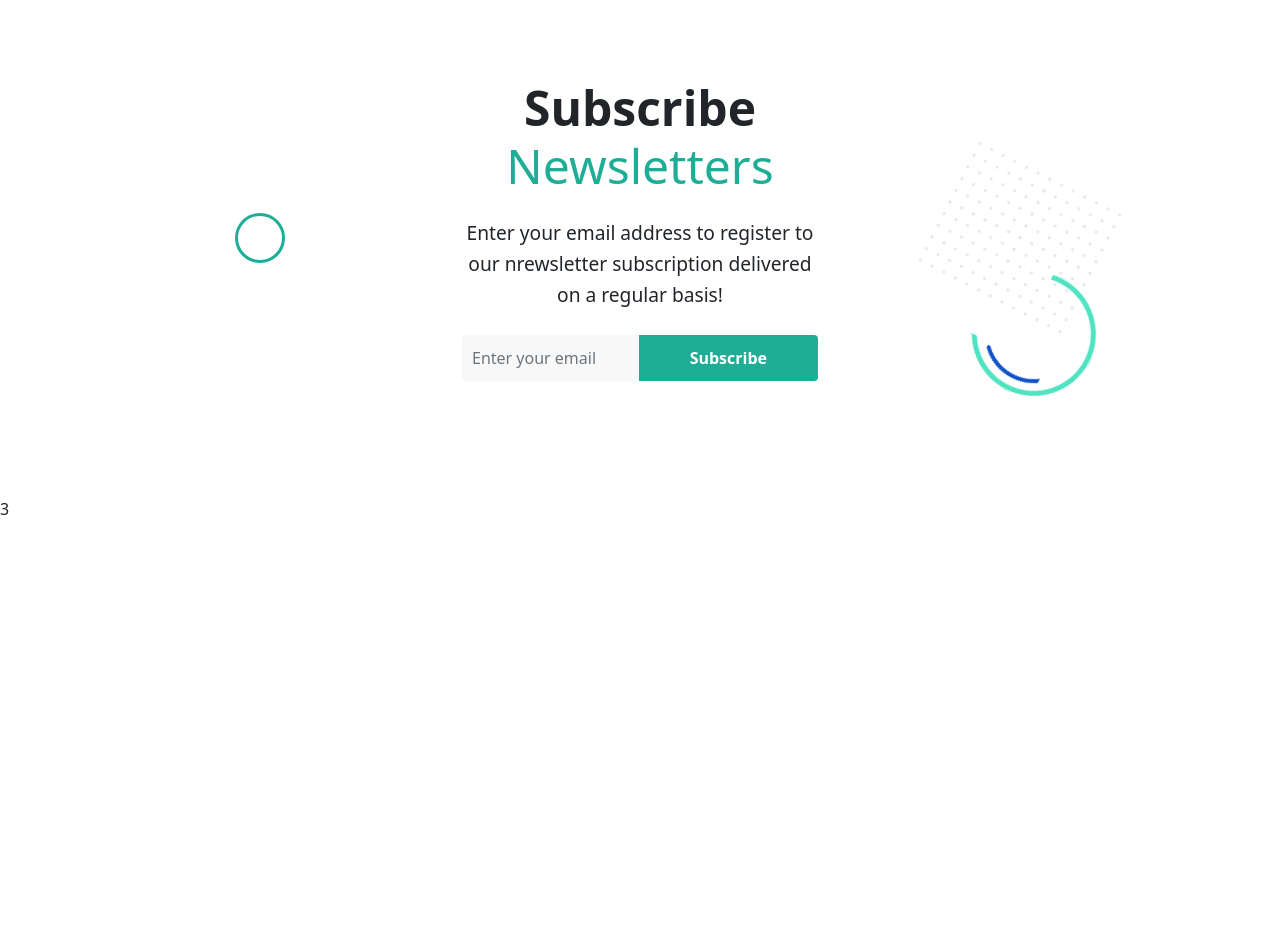
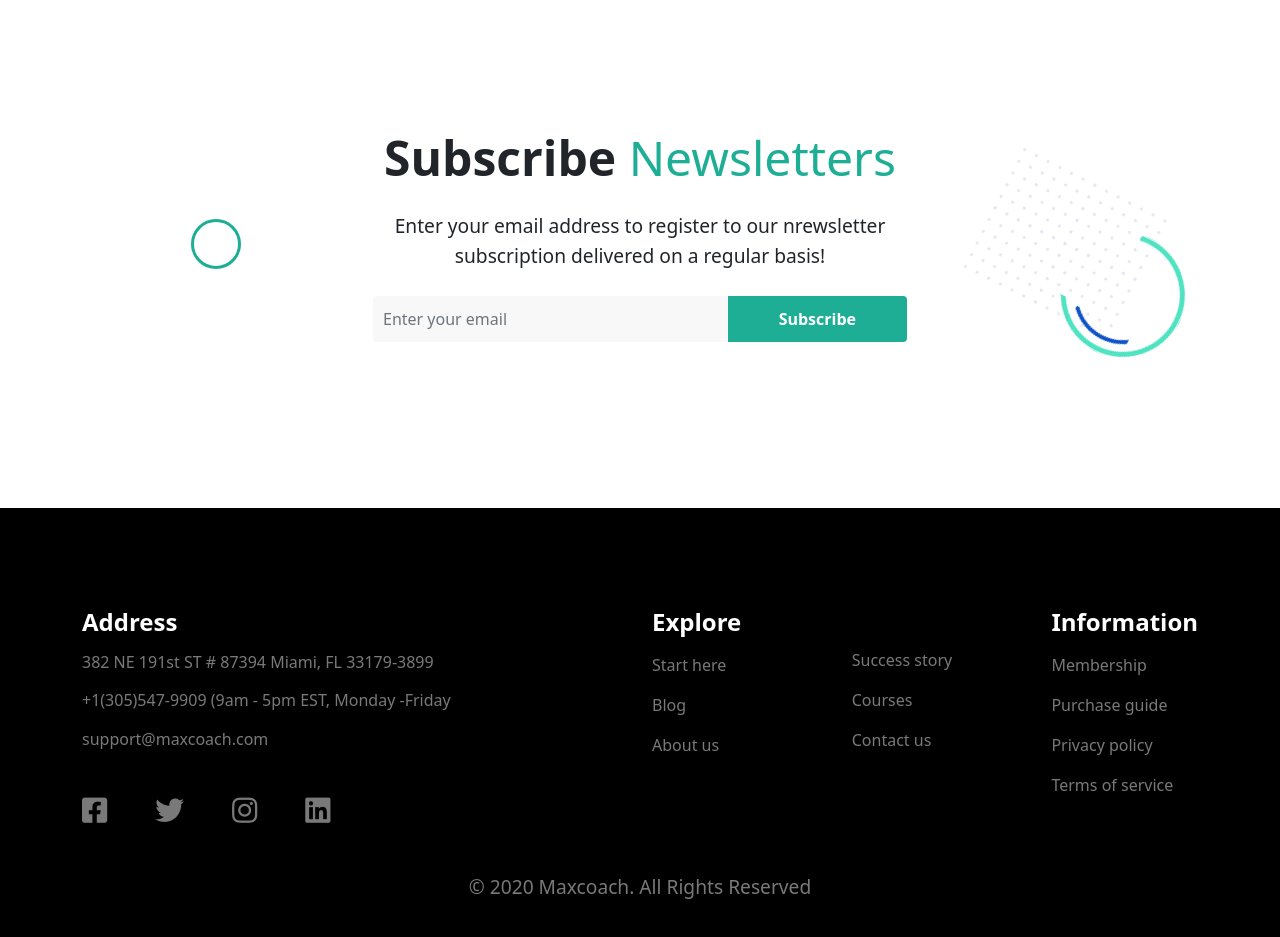
Before and after one commit to ElperdonXV/proj-html-vuejs, a Vue app: page / in a window 1280 px wide. Shown: the part 5840-6777 px from the top of the page. Before the commit the page ends 6361 px from the top, so only its background shows below. Built offline with nearby package versions, Linux system fonts and the light colour scheme.

Commit message:
Footer done

```diff
--- a/src/components/Footer.vue
+++ b/src/components/Footer.vue
@@ -1,5 +1,51 @@
 <template>
-  <footer>3</footer>
+  <footer>
+    <div class="container">
+      <div class="row mb-5">
+        <div class="col sx">
+          <h1 class="mb-3">Address</h1>
+          <h2>382 NE 191st ST # 87394 Miami, FL 33179-3899</h2>
+          <h2>+1(305)547-9909 (9am - 5pm EST, Monday -Friday</h2>
+          <h2>support@maxcoach.com</h2>
+          <div class="social d-flex gap-5 mt-5">
+            <a href=""><i class="fab fa-facebook-square"></i></a>
+            <a href=""><i class="fab fa-twitter"></i></a>
+            <a href=""><i class="fab fa-instagram"></i></a>
+            <a href=""> <i class="fab fa-linkedin"></i></a>
+          </div>
+        </div>
+        <div class="col">
+          <div class="row gap-5">
+            <div class="col">
+              <h1 class="mb-3">Explore</h1>
+              <ul>
+                <li><a href="">Start here</a></li>
+                <li><a href="">Blog</a></li>
+                <li><a href="">About us</a></li>
+              </ul>
+            </div>
+            <div class="col">
+              <ul class="without-heading">
+                <li><a href="">Success story</a></li>
+                <li><a href="">Courses</a></li>
+                <li><a href="">Contact us</a></li>
+              </ul>
+            </div>
+            <div class="col">
+              <h1 class="mb-3">Information</h1>
+              <ul>
+                <li><a href="">Membership</a></li>
+                <li><a href="">Purchase guide</a></li>
+                <li><a href="">Privacy policy</a></li>
+                <li><a href="">Terms of service</a></li>
+              </ul>
+            </div>
+          </div>
+        </div>
+      </div>
+      <h4 class="mt-4 copy">&copy; 2020 Maxcoach. All Rights Reserved</h4>
+    </div>
+  </footer>
 </template>
 
 <script>
@@ -12,5 +58,54 @@ export default {
 </script>
 
 <style lang="scss">
+@import "../assets/scss/partials/_variables.scss";
+  footer{
+    padding: 100px 0;
+    background-color: black;
+    h1{
+        color: white;
+        font-size: 1.5em;
+        font-weight: 700;
+      }
+    ul{
+      list-style: none;
+      padding: 0!important;
+      li{
+        margin-bottom: 1em;
+        a{
+          color: $boulder;
+          text-decoration: none;
+        }
+      }
+      li:hover a {
+        color: white;
+      }
+    }
+    .sx{
+      h2, i{
+        color: $boulder;
+      }
+      h2{
+        font-size: 1em;
+        margin-bottom: 1.2em;
+        font-weight: 500;
+      }
+      i{
+        font-size: 1.8em;
+      }
+      i:hover{
+        color: white;
+        cursor: pointer;
+      }
 
+    }
+    .copy{
+      color: $boulder;
+      text-align: center;
+      font-size: 1.2em;
+    }
+    .without-heading{
+      margin-top: 2.5em;
+    }
+  }
 </style>
--- a/src/components/Newsletter.vue
+++ b/src/components/Newsletter.vue
@@ -6,7 +6,7 @@
                   <div class="circle">
                   </div>
               </div>
-              <div class="col flex-grow-2  d-flex flex-column justify-content-center align-items-center mycol">
+              <div class="col d-flex flex-column justify-content-center align-items-center mycol">
                 <h1 class="mb-4">Subscribe <span>Newsletters</span></h1>
                 <p class="mb-4">Enter your email address to register to our nrewsletter subscription delivered on a regular basis!</p>
                 <div class="input-group mb-3">
@@ -34,7 +34,7 @@ name: 'Newsletter'
 <style lang="scss">
 @import "../assets/scss/partials/_variables.scss";
     .newsletter{
-        padding: 100px 0;
+        padding: 150px 0;
         .circle{
             width: 50px;
             height: 50px;
@@ -52,6 +52,7 @@ name: 'Newsletter'
         }
         .mycol{
             text-align: center;
+            flex-grow: 2;
             h1{
                 font-size: 3em;
                 font-weight: 800;
```
